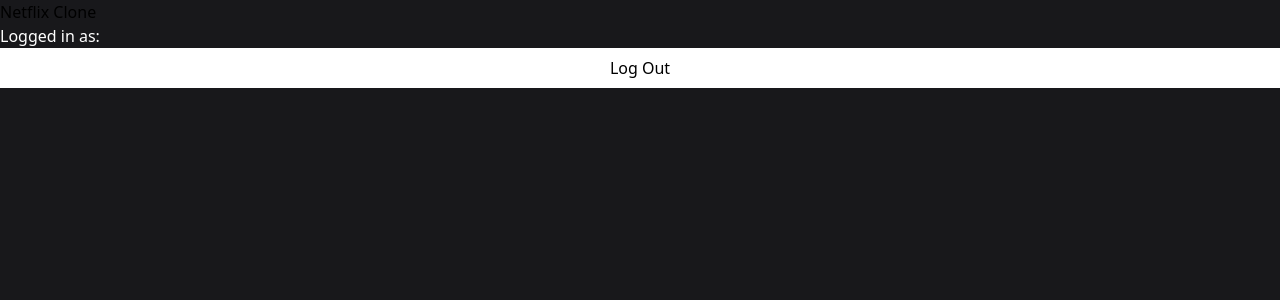
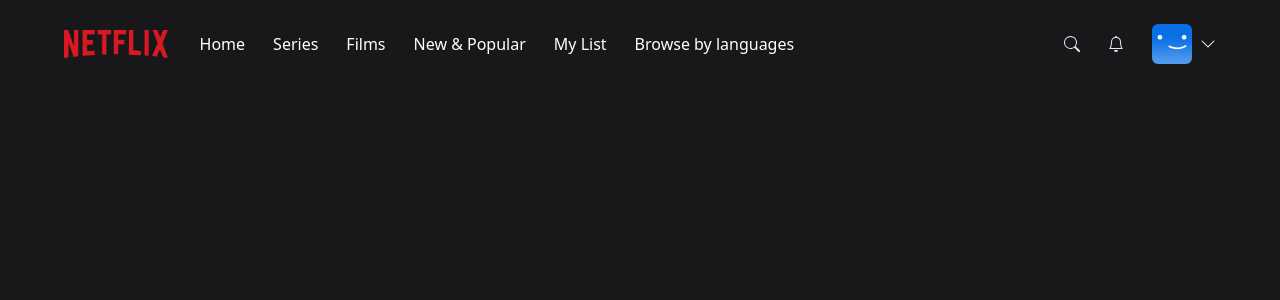
Before and after one commit to tayoolaigbe/netflix_clone, a Next.js app: page / in a window 1280 px wide. Shown: the top 300 px of the page. Built offline with nearby package versions, Linux system fonts and the light colour scheme; no server answers; the database is empty; sample sign-in values are in the browser's storage.

Commit message:
Completed the Navigation bar and added some effect

```diff
--- /dev/null
+++ b/components/AccountMenu.tsx
@@ -0,0 +1,36 @@
+import { signOut } from 'next-auth/react';
+
+interface AccountMenuProps {
+	visible?: boolean;
+}
+
+const AccountMenu: React.FC<AccountMenuProps> = ({ visible }) => {
+	if (!visible) {
+		return null;
+	}
+	return (
+		<div className="bg-black w-56 absolute top-14 right-0 py-5 flex-col border-2 border-gray-800 flex">
+			<div className="flex flex-col gap-3">
+				<div className="px-3 group/item flex flex-row gap-3 items-center w-full">
+					<img
+						className="w-8 rounded-md"
+						src="/images/default-blue.png"
+						alt=""
+					/>
+					<p className="text-white text-sm group-hover/item:underline">
+						Username
+					</p>
+				</div>
+				<hr className="bg-gray-600 border-0 h-px my-4" />
+				<div
+					onClick={() => signOut()}
+					className="px-3 text-center text-white text-sm hover:underline"
+				>
+					Sign out of Netflix
+				</div>
+			</div>
+		</div>
+	);
+};
+
+export default AccountMenu;
--- /dev/null
+++ b/components/MobileMenu.tsx
@@ -0,0 +1,31 @@
+interface MobileMenuProps {
+	visible?: boolean;
+}
+
+const MobileMenu: React.FC<MobileMenuProps> = ({ visible }) => {
+	if (!visible) {
+		return null;
+	}
+	return (
+		<div className="bg-black w-56 absolute top-8 left-0 py-5 flex-col border-2 border-gray-800 flex">
+			<div className="flex flex-col gap-4">
+				<div className="px-3 text-center text-white hover:underline">Home</div>
+				<div className="px-3 text-center text-white hover:underline">
+					Series
+				</div>
+				<div className="px-3 text-center text-white hover:underline">Films</div>
+				<div className="px-3 text-center text-white hover:underline">
+					New & Popular
+				</div>
+				<div className="px-3 text-center text-white hover:underline">
+					My List
+				</div>
+				<div className="px-3 text-center text-white hover:underline">
+					Browse By Languages
+				</div>
+			</div>
+		</div>
+	);
+};
+
+export default MobileMenu;
--- /dev/null
+++ b/components/Navbar.tsx
@@ -0,0 +1,94 @@
+import { useState, useCallback, useEffect } from 'react';
+
+import MobileMenu from './MobileMenu';
+import NavbarItem from './NavbarItem';
+
+import { BsChevronDown, BsSearch, BsBell } from 'react-icons/bs';
+import AccountMenu from './AccountMenu';
+
+const TOP_OFFSET = 66;
+
+const Navbar = () => {
+	const [showMobileMenu, setShowMobileMenu] = useState(false);
+	const [showAccountMenu, setShowAccountMenu] = useState(false);
+	const [showBackground, setShowBackground] = useState(false);
+
+	useEffect(() => {
+		const handleScroll = () => {
+			if (window.scrollY >= TOP_OFFSET) {
+				setShowBackground(true);
+			} else {
+				setShowBackground(false);
+			}
+		};
+
+		window.addEventListener('scroll', handleScroll);
+		return () => {
+			window.removeEventListener('scroll', handleScroll);
+		};
+	}, []);
+
+	const toggleMobileMenu = useCallback(() => {
+		setShowMobileMenu(current => !current);
+	}, []);
+
+	const toggleAccountMenu = useCallback(() => {
+		setShowAccountMenu(current => !current);
+	}, []);
+
+	return (
+		<nav className="w-full fixed z-40">
+			<div
+				className={`px-4  md:px-16 py-6 flex flex-row items-center transition duration-500  ${
+					showBackground ? 'bg-zinc-900 bg-opacity-90' : ''
+				}`}
+			>
+				<img className="h-4 lg:h-7" src="/images/logo.png" alt="logo" />
+				<div className="flex-row ml-8 gap-7 hidden lg:flex">
+					<NavbarItem label="Home" />
+					<NavbarItem label="Series" />
+					<NavbarItem label="Films" />
+					<NavbarItem label="New & Popular" />
+					<NavbarItem label="My List" />
+					<NavbarItem label="Browse by languages" />
+				</div>
+				<div
+					onClick={toggleMobileMenu}
+					className="lg:hidden flex flex-row items-center gap-2 ml-8 cursor-pointer relative"
+				>
+					<p className="text-white text-sm">Browse</p>
+					<BsChevronDown
+						className={`text-white transition ${
+							showMobileMenu ? 'rotate-180' : 'rotate-0'
+						}`}
+					/>
+					<MobileMenu visible={showMobileMenu} />
+				</div>
+				<div className="flex flex-row ml-auto gap-7 items-center">
+					<div className="text-gray-200 hover:text-gray-300 cursor-pointer transition">
+						<BsSearch />
+					</div>
+					<div className="text-gray-200 hover:text-gray-300 cursor-pointer transition">
+						<BsBell />
+					</div>
+					<div
+						onClick={toggleAccountMenu}
+						className="flex flex-row items-center gap-2 cursor-pointer relative"
+					>
+						<div className="w-6 h-6 lg:w-10 lg:h-10 rounded-md overflow-hidden">
+							<img src="/images/default-blue.png" alt="" />
+						</div>
+						<BsChevronDown
+							className={`text-white transition ${
+								showAccountMenu ? 'rotate-180' : 'rotate-0'
+							}`}
+						/>
+						<AccountMenu visible={showAccountMenu} />
+					</div>
+				</div>
+			</div>
+		</nav>
+	);
+};
+
+export default Navbar;
--- /dev/null
+++ b/components/NavbarItem.tsx
@@ -0,0 +1,13 @@
+interface NavbarItemProps {
+	label: string;
+}
+
+const NavbarItem: React.FC<NavbarItemProps> = ({ label }) => {
+	return (
+		<div className="text-white cursor-pointer hover:text-gray-300 transition">
+			{label}
+		</div>
+	);
+};
+
+export default NavbarItem;
--- a/pages/index.tsx
+++ b/pages/index.tsx
@@ -1,6 +1,7 @@
 import { NextPageContext } from 'next';
 import { getSession, signOut } from 'next-auth/react';
 import useCurrentUser from '../hooks/useCurrentUser';
+import Navbar from '../components/Navbar';
 
 export async function getServerSideProps(context: NextPageContext) {
 	const session = await getSession(context);
@@ -23,11 +24,7 @@
 	const { data: user } = useCurrentUser();
 	return (
 		<>
-			<h1>Netflix Clone</h1>
-			<p className="text-white">Logged in as: {user?.name}</p>
-			<button className="h-10 w-full bg-white" onClick={() => signOut()}>
-				Log Out
-			</button>
+			<Navbar />
 		</>
 	);
 }
```
